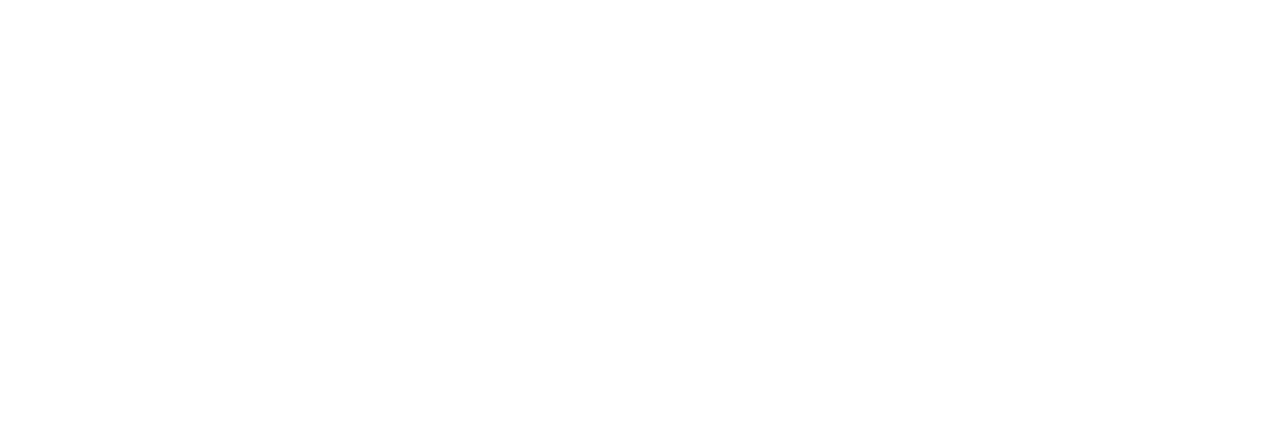
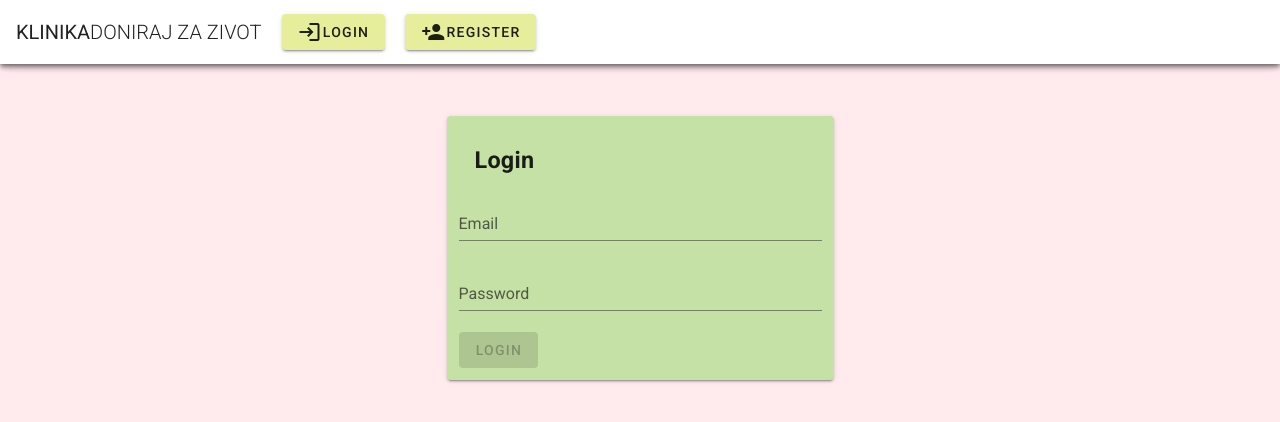
Before and after one commit to VladanLalic23/IsaProjFront, a Vue app in the folder frontend/: page /#/login in a window 1280 px wide. Shown: the top 422 px of the page. Built offline with nearby package versions, Linux system fonts and the light colour scheme.

Commit message:
login user

```diff
--- a/frontend/package.json
+++ b/frontend/package.json
@@ -8,7 +8,7 @@
     "lint": "vue-cli-service lint"
   },
   "dependencies": {
-    "axios": "^0.21.1",
+    "axios": "^0.21.4",
     "core-js": "^3.6.5",
     "date-fns": "^2.23.0",
     "moment": "^2.29.1",
--- a/frontend/src/router/index.js
+++ b/frontend/src/router/index.js
@@ -4,8 +4,10 @@
 Vue.use(VueRouter)
 
 import HomePage from '@/views/HomePage.vue'
+import Login from '@/views/Login.vue'
+import Register from '@/views/Register.vue'
 
-import Register from '@/views/Register.vue'
+import { getToken, getRole } from '../security/token.js';
 
 const routes = [
   {
@@ -15,17 +17,60 @@
     ,
     children:[
       {
+        path: 'login',
+        component: Login,
+        name: 'login',
+      },
+      {
         path: 'register',
         component: Register,
-        name: 'register'
-        }
+        name: 'register',
+      }
+
       ]}
     ]
 
-const router = new VueRouter({
-  routes
-})
+    const router = new VueRouter({
+      routes
+    })
 
+    router.beforeEach((to, from, next) =>{
+      let jwt = getToken();
+      if (to.matched.some(record => record.meta.requiresAuthorization)) {
+        if (jwt == null) {
+          next({ path: '/login' });
+        }else {
+          if(to.matched.some(record => record.meta.role && record.meta.role != getRole())){
+            next({ path: '/login' });
+          }else {
+            next()
+          }
+        }
+      }else {
+        next()
+      }
+      if(to.matched.some(record => record.meta.guest)) {
+        if (getToken() != null) {
+            next(getHomePage(getRole()))
+          } else {
+            next()
+          }
+      }else {
+        next()
+      }
+    })
+
+    function getHomePage(role) {
+      if (role == 'ROLE_DONOR'){
+        return "/donor"
+      }else if (role == 'ROLE_STAFF') {
+        return "/staff"
+      }else if (role == 'ROLE_ADMIN') {
+        return "/clinic-admin"
+      }else {
+        return "/"
+      }
+    }
 
 
 export default router
--- /dev/null
+++ b/frontend/src/security/token.js
@@ -0,0 +1,32 @@
+import VueJwtDecode from 'vue-jwt-decode'
+
+function setToken(token){
+    localStorage.setItem('jwt', token)
+}
+
+function getToken(){
+   return localStorage.getItem('jwt')
+}
+
+function getRole(){
+    var decoded = VueJwtDecode.decode(getToken())
+    return decoded.role
+}
+
+function getId() {
+    var decoded = VueJwtDecode.decode(getToken())
+    return decoded.id
+}
+
+
+function removeToken(){
+    localStorage.removeItem('jwt')
+}
+
+export{
+    setToken,
+    getToken,
+    getRole,
+    getId,
+    removeToken,
+}
--- /dev/null
+++ b/frontend/src/views/Login.vue
@@ -0,0 +1,91 @@
+<template>
+    <v-container>
+        <v-layout class="my-10" justify-center>
+            <v-flex xs8 md6 lg4 xl4 sm6>
+            <v-card color="light-green lighten-3" class="pa-3">
+                <v-card-title>
+                    <h3>Login</h3>
+                </v-card-title>
+                <v-form v-model="form.isFormValid">
+                    <v-text-field v-model="form.email" :rules="rules.emailRules" label ="Email"></v-text-field>
+                     <v-text-field v-model="form.password" :rules="rules.passwordRules" type="password" label ="Password"></v-text-field>
+                    <v-btn color="lime lighten-3" allign-right @click="submit" :disabled="!form.isFormValid">Login</v-btn>
+                    <v-spacer></v-spacer>
+                </v-form>
+            </v-card>
+         </v-flex>
+        </v-layout>
+    </v-container>
+</template>
+
+<script>
+
+import { setToken, getRole, removeToken } from '../security/token.js';
+
+export default {
+    name: 'Login',
+    components: {
+    },
+    data() {
+        return{
+            form:{
+                email:"",
+                password:"",
+                isFormValid: false,
+
+            },
+            rules:{
+                emailRules : [
+                    email => !!email || 'Email is required!',
+                    email =>  /^(([^<>()[\]\\.,;:\s@"]+(\.[^<>()[\]\\.,;:\s@"]+)*)|(".+"))@((\[[0-9]{1,3}\.[0-9]{1,3}\.[0-9]{1,3}\.[0-9]{1,3}\])|(([a-zA-Z\-0-9]+\.)+[a-zA-Z]{2,}))$/.test(email) || 'Email must be valid!'
+                ],
+                passwordRules: [
+                    password => !!password || 'Password is required!',
+                ],
+            },
+        }
+    },
+    methods:{
+        submit(){
+            let loginCredentials = {
+                email: this.form.email,
+                password: this.form.password
+            }
+            this.$http.post('auth/login', loginCredentials)
+            .then(response =>{
+                let token = response.data.accessToken;
+                setToken(token);
+                this.loadUserHomePage();
+            }).catch(error => {
+                if(error.response.status === 401){
+                    this.snackbarText = "You have entered wrong email or password!";
+                    this.snackbar = true;
+                    this.resetInput();
+                }else if(error.response.status === 500){
+                    this.snackbarText = "Internal server error occurred!";
+                    this.snackbar = true;
+                }
+            })
+        },
+        loadUserHomePage(){
+            let role = getRole()
+            if(role === "ROLE_DONOR"){
+                this.$router.push('/donor')
+            } else if(role === "ROLE_STAFF") {
+                this.$router.push('/staff')
+                } else {
+                this.$router.push('/admin')
+                }
+            }
+
+
+        },
+        resetInput(){
+            this.form.email = "";
+            this.form.password = "";
+        },
+        logout() {
+            removeToken();
+        },
+}
+</script>
--- a/frontend/src/views/Register.vue
+++ b/frontend/src/views/Register.vue
@@ -30,7 +30,7 @@
                     <v-text-field label ="Postal code" v-model="form.postalCode" :rules="rules.postalCodeRules"></v-text-field>
                     <v-text-field label ="Country" v-model="form.country" :rules="rules.countryRules"></v-text-field>
                     <v-text-field label ="Phone number" v-model="form.phoneNumber" :rules="rules.phoneNumberRules"></v-text-field>
-                    <v-text-field label="Proffesion" v-model="form.proffesion" :rules="rules.proffesionRules"></v-text-field>
+                    <v-text-field label="Profession" v-model="form.profession" :rules="rules.professionRules"></v-text-field>
                     <v-text-field label ="Information" v-model="form.information" :rules="rules.informationRules"></v-text-field>
 
 
@@ -67,7 +67,7 @@
                 country:"",
                 phoneNumber:"",
                 jmbg:"",
-                proffesion:"",
+                profession:"",
                 information:"",
                 isFormValid: false,
             },
@@ -90,13 +90,13 @@
                         surname => !!surname || 'Surname is required!',
                         surname => /^[A-Za-z\s]+$/.test(surname) || 'Surname must contain only letters!'
                 ],
-                proffesionRules: [
-                        proffesion => !!proffesion || 'Proffesion is required!',
-                        proffesion => /^[A-Za-z\s]+$/.test(proffesion) || 'Proffesion must contain only letters!'
+                professionRules: [
+                profession => !!profession || 'Profession is required!',
+                profession => /^[A-Za-z\s]+$/.test(profession) || 'Profession must contain only letters!'
                 ],
                 informationRules: [
-                information => !!information || 'Information is required!',
-                information => /^[A-Za-z\s]+$/.test(information) || 'Information must contain only letters!'
+                    information => !!information || 'Information is required!',
+                    information => /^[A-Za-z\s]+$/.test(information) || 'Information must contain only letters!'
                 ],
                 jmbgRules:[
                     jmbg=> !!jmbg|| 'Jmbg is required!',
@@ -144,7 +144,7 @@
                 password: this.form.password,
                 name: this.form.name,
                 surname: this.form.surname,
-                proffesion: this.form.proffesion,
+                profession: this.form.profession,
                 info: this.form.information,
                 jmbg:this.form.jmbg,
                 gender: this.form.gender.toUpperCase(),
@@ -158,7 +158,7 @@
 
 
             }
-            this.$http.post('http://localhost:7070/auth/register', registrationDTO)
+            this.$http.post('/auth/register', registrationDTO)
             .then(response=>{
                 console.log(response.data);
                 this.snackbarText = "Your account has been successfuly created!";
```
Also changed, not shown: 1 other file (tests, documents, lock files or other folders).
